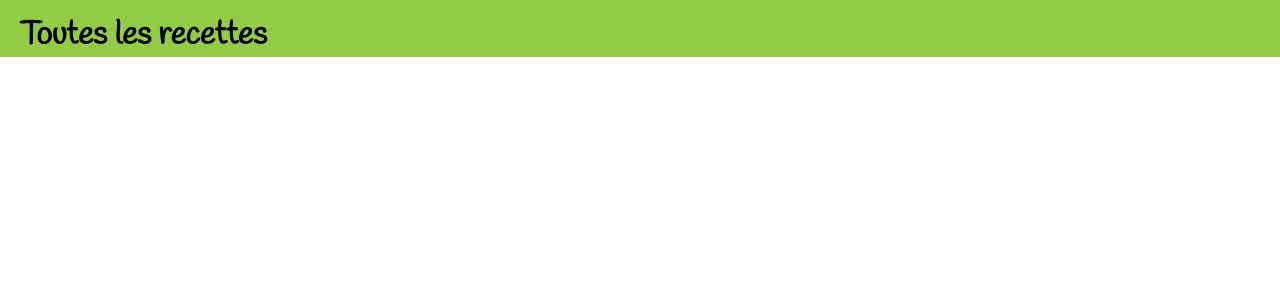
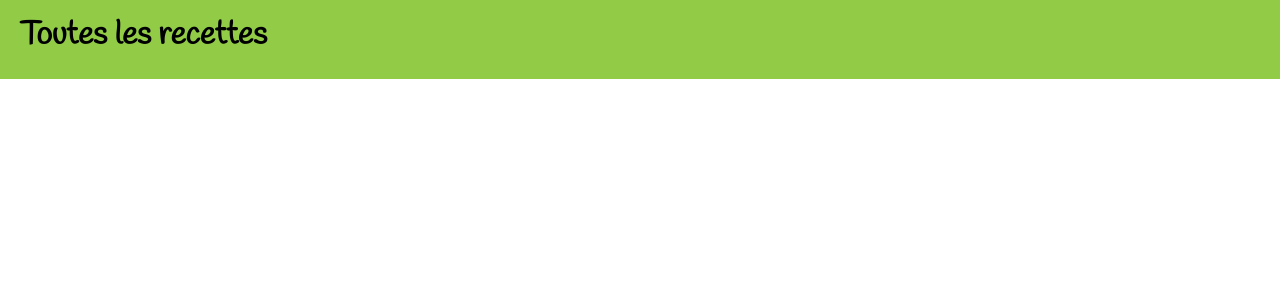
Before and after one commit to nicolaselie/django-recipes, a Django app: page / in a window 1280 px wide. Shown: the top 300 px of the page. Run offline with Django 3.2, Linux system fonts and the light colour scheme; data that the repository does not hold is empty; parts of the project's set-up code (start-up, migrations or seed data) failed here and were passed over.

```diff
--- a/static/stylesheet.css
+++ b/static/stylesheet.css
@@ -36,6 +36,7 @@ h1 {
     top: 0;
     left: 0;
     width: 100%;
+    height: 65px;
     margin: 0px;
     padding-top: 14px;
     padding-left: 20px;
```
